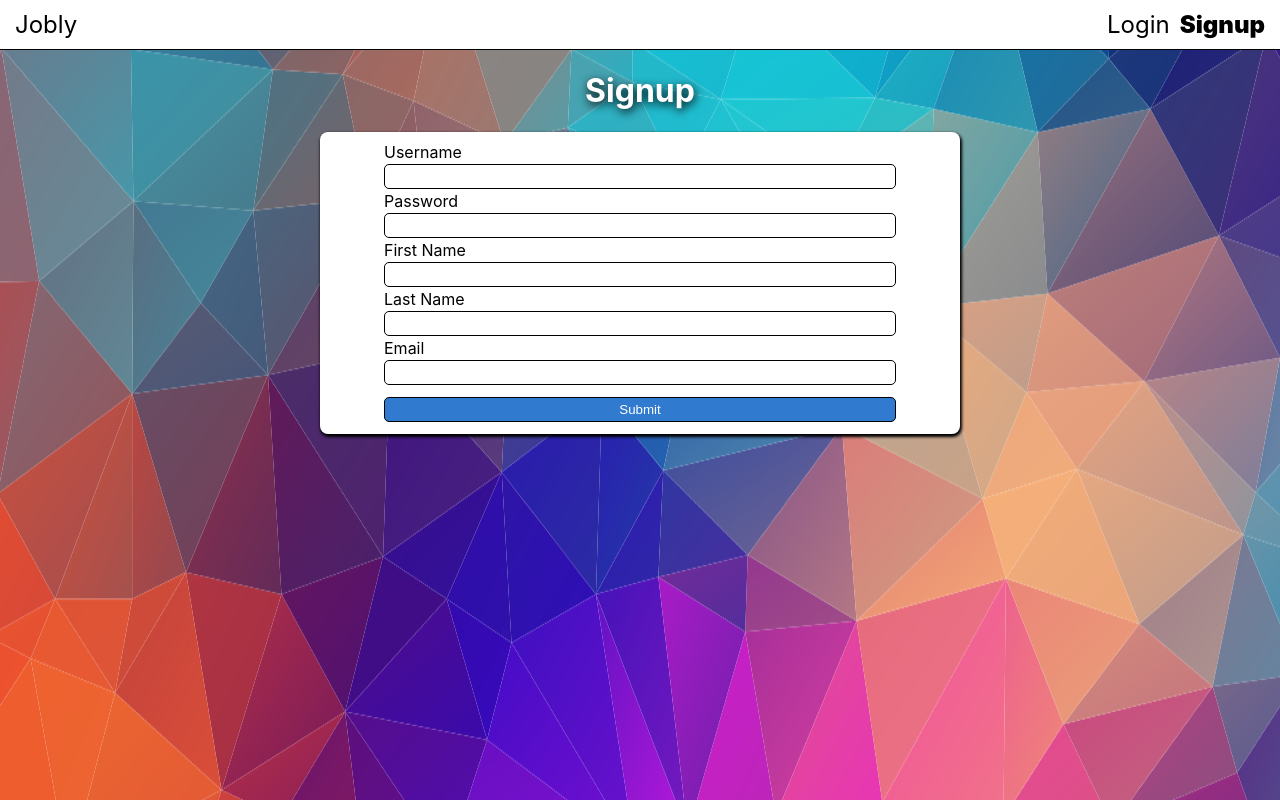
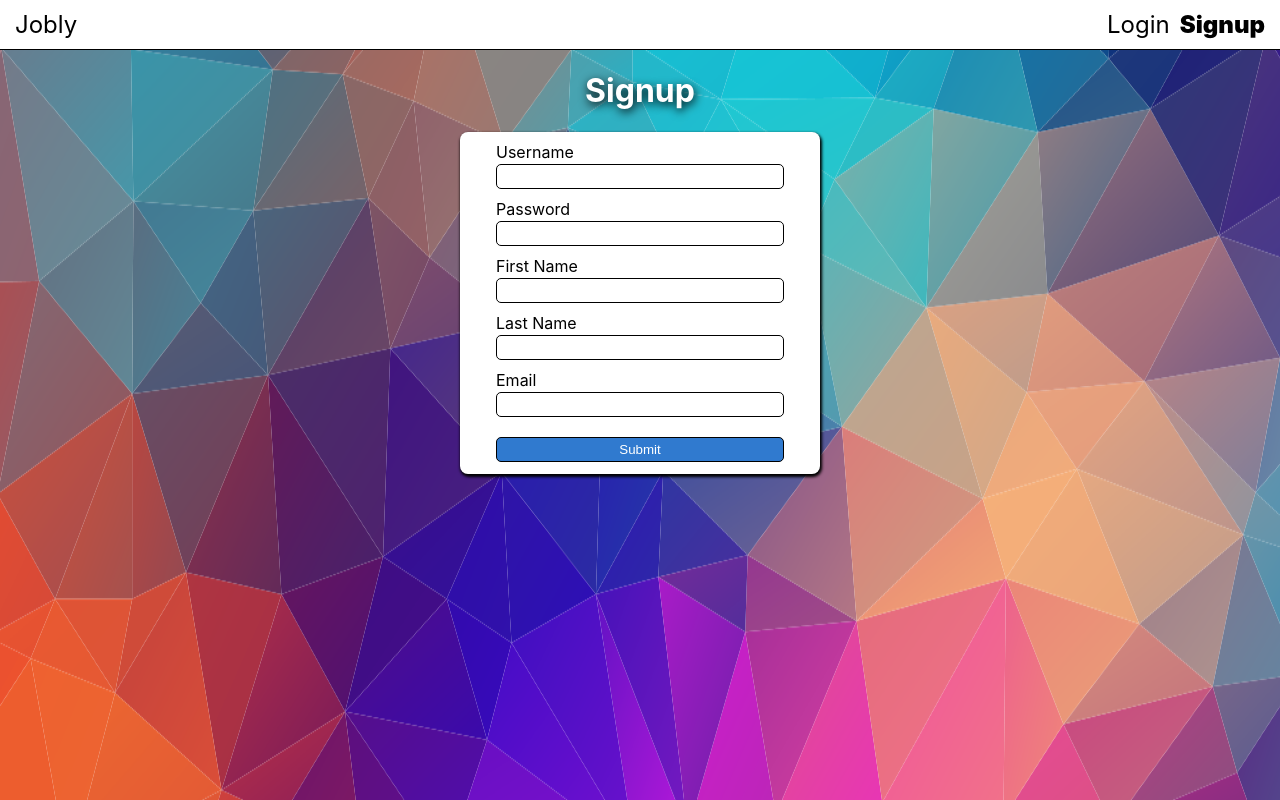
Before and after one commit to elisetvy/jobly-frontend, a React (Create React App) app: page /signup in a window 1280 px wide. Built offline with nearby package versions, Linux system fonts and the light colour scheme; no server answers.

Commit message:
Refactor inputs to include explicit type

```diff
--- a/src/LoginForm.js
+++ b/src/LoginForm.js
@@ -1,19 +1,19 @@
 import { useState } from "react";
 import { useNavigate } from "react-router-dom";
 import "./UserForm.css";
-import JoblyApi from "./api";
 import Alerts from "./Alerts";
 
 /**Form for logging in to Jobly App.
  *
  * Props: Login (fn)
  *
- * State: formData, errors
+ * State: formData, alerts
  *
  * Consumes Context: None
  *
  * App -> RouteList -> LoginForm
  */
+
 function LoginForm({ login }) {
   const [formData, setFormData] = useState({
     username: "",
@@ -58,6 +58,7 @@ function LoginForm({ login }) {
           name="username"
           value={formData.username}
           onChange={handleChange}
+          type="text"
           className="UserForm-input"
           required
         />
--- a/src/ProfileForm.js
+++ b/src/ProfileForm.js
@@ -5,9 +5,9 @@ import Alerts from "./Alerts";
 
 /**Form for a logged in user to edit their profile.
  *
- * Props:
+ * Props: update (fn)
  *
- * State: formData, errors
+ * State: formData, alerts
  *
  * Consumes Context: userContext
  *
@@ -66,6 +66,7 @@ function ProfileForm({ update }) {
           name="username"
           value={formData.username}
           onChange={handleChange}
+          type="text"
           className="UserForm-input"
           disabled
         />
@@ -77,6 +78,7 @@ function ProfileForm({ update }) {
           name="firstName"
           value={formData.firstName}
           onChange={handleChange}
+          type="text"
           className="UserForm-input"
           required
         />
@@ -88,6 +90,7 @@ function ProfileForm({ update }) {
           name="lastName"
           value={formData.lastName}
           onChange={handleChange}
+          type="text"
           className="UserForm-input"
           required
         />
@@ -99,6 +102,7 @@ function ProfileForm({ update }) {
           name="email"
           value={formData.email}
           onChange={handleChange}
+          type="email"
           className="UserForm-input"
           required
         />
--- a/src/SignupForm.js
+++ b/src/SignupForm.js
@@ -1,6 +1,5 @@
 import { useState } from "react";
 import { useNavigate } from "react-router-dom";
-import JoblyApi from "./api";
 import "./UserForm.css";
 import Alerts from "./Alerts";
 
@@ -8,10 +7,11 @@ import Alerts from "./Alerts";
  *
  * Props: signup (fn)
  *
- * State: formData, errors
+ * State: formData, alerts
  *
  * RoutesList -> Signupform
  */
+
 function SignupForm({ signup }) {
   const [formData, setFormData] = useState({
     username: "",
@@ -59,6 +59,7 @@ function SignupForm({ signup }) {
           name="username"
           value={formData.username}
           onChange={handleChange}
+          type="text"
           className="UserForm-input"
           required
         />
@@ -82,6 +83,7 @@ function SignupForm({ signup }) {
           name="firstName"
           value={formData.firstName}
           onChange={handleChange}
+          type="text"
           className="UserForm-input"
           required
         />
@@ -93,6 +95,7 @@ function SignupForm({ signup }) {
           name="lastName"
           value={formData.lastName}
           onChange={handleChange}
+          type="text"
           className="UserForm-input"
           required
         />
@@ -104,6 +107,7 @@ function SignupForm({ signup }) {
           name="email"
           value={formData.email}
           onChange={handleChange}
+          type="email"
           className="UserForm-input"
           required
         />
--- a/src/UserForm.css
+++ b/src/UserForm.css
@@ -4,6 +4,7 @@
   justify-content: space-evenly;
   align-items: center;
   width: 50vw;
+  max-width: 360px;
   background-color: #FFFFFF;
   margin: auto;
   padding: 10px 0;
@@ -35,3 +36,7 @@
   width: 80%;
   text-align: left;
 }
+
+.UserForm-input {
+  margin-bottom: 10px;
+}
```
Also changed, not shown: src/Alerts.js (+1 -15 lines), src/TODOS.md (+5 -0 lines).
